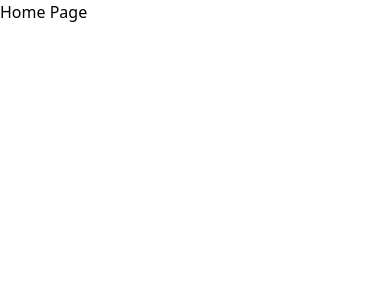
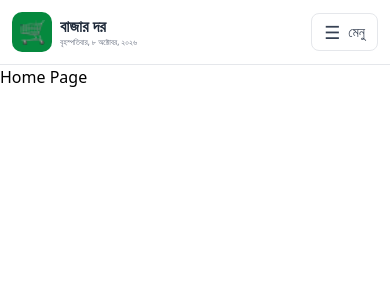
Before and after one commit to sakiburdev/b14-a7-bazar-dor, a Next.js app: page / in a window 390 px wide. Shown: the top 300 px of the page. Built offline with nearby package versions, Linux system fonts and the light colour scheme; no server answers.

Commit message:
complete responsive header and navigation

```diff
--- a/src/app/layout.js
+++ b/src/app/layout.js
@@ -1,5 +1,6 @@
 import { Geist, Geist_Mono } from "next/font/google";
 import "./globals.css";
+import Header from "@/components/Header";
 
 const geistSans = Geist({
   variable: "--font-geist-sans",
@@ -22,7 +23,11 @@ export default function RootLayout({ children }) {
       lang="en"
       className={`${geistSans.variable} ${geistMono.variable} h-full antialiased`}
     >
-      <body className="min-h-full flex flex-col">{children}</body>
+      <body className="min-h-full flex flex-col">
+        <Header />
+
+        {children}
+      </body>
     </html>
   );
 }
--- /dev/null
+++ b/src/components/Header.jsx
@@ -0,0 +1,142 @@
+"use client";
+import Image from "next/image";
+import Link from "next/link";
+import { useEffect, useState } from "react";
+import NavLinks from "./NavLinks";
+
+const Header = () => {
+    const [navs, setNavs] = useState([]);
+    const [open, setOpen] = useState(false);
+
+    const date = new Date().toLocaleDateString("bn-BD", {
+        dateStyle: "full",
+    });
+
+    useEffect(() => {
+        const fetchCategories = async () => {
+            const res = await fetch(
+                "https://api.api-store.workers.dev/api/bazardor/categories"
+            );
+
+            const data = await res.json();
+
+            setNavs(data);
+        };
+
+        fetchCategories();
+    }, []);
+
+    return (
+        <header className="border-b border-gray-200 bg-white">
+
+            {/* Top Header */}
+            <div className="mx-auto flex max-w-7xl items-center justify-between gap-3 px-3 py-3 sm:px-4 sm:py-4">
+
+                {/* Logo + Title */}
+                <div className="flex min-w-0 items-center gap-2 sm:gap-3">
+
+                    {/* Logo */}
+                    <div className="flex h-10 w-10 shrink-0 items-center justify-center rounded-[10px] bg-[#05893E] sm:h-[42px] sm:w-[42px] sm:rounded-[12px]">
+                        <Image
+                            src="/logo-icon.png"
+                            alt="বাজার দর"
+                            width={25}
+                            height={25}
+                            priority
+                            className="object-contain"
+                        />
+                    </div>
+
+                    {/* Title */}
+                    <div className="min-w-0">
+                        <h1 className="truncate text-base font-bold leading-tight text-gray-800 sm:text-xl">
+                            বাজার দর
+                        </h1>
+
+                        <p className="truncate text-[8px] text-gray-500 sm:text-[10px]">
+                            {date}
+                        </p>
+                    </div>
+
+                </div>
+
+                {/* Desktop Auth */}
+                <div className="hidden items-center gap-6 md:flex">
+
+                    <Link
+                        href="/sign-in"
+                        className="text-sm font-medium text-gray-700 transition hover:text-green-700"
+                    >
+                        সাইন ইন
+                    </Link>
+
+                    <Link
+                        href="/sign-up"
+                        className="rounded-lg bg-green-700 px-4 py-2 text-sm font-medium text-white shadow-md transition hover:bg-green-800"
+                    >
+                        সাইন আপ
+                    </Link>
+
+                </div>
+
+                {/* Mobile Menu Button */}
+                <button
+                    type="button"
+                    onClick={() => setOpen(!open)}
+                    className="flex items-center gap-2 rounded-lg border border-gray-200 px-3 py-2 text-sm font-medium text-gray-700 transition hover:bg-gray-50 md:hidden"
+                    aria-label="Toggle menu"
+                    aria-expanded={open}
+                >
+                    <span className="text-lg leading-none">
+                        {open ? "✕" : "☰"}
+                    </span>
+
+                    <span>মেনু</span>
+                </button>
+
+            </div>
+
+            {/* Desktop Navigation */}
+            <div className="hidden md:block">
+                <NavLinks navs={navs} />
+            </div>
+
+            {/* Mobile Navigation */}
+            {open && (
+                <div className="border-t border-gray-100 bg-white px-3 py-4 shadow-md md:hidden">
+
+                    <NavLinks
+                        navs={navs}
+                        mobile={true}
+                        closeMenu={() => setOpen(false)}
+                    />
+
+                    {/* Mobile Auth */}
+                    <div className="mt-4 flex gap-2 border-t border-gray-100 pt-4">
+
+                        <Link
+                            href="/sign-in"
+                            onClick={() => setOpen(false)}
+                            className="flex-1 rounded-lg border border-gray-200 px-3 py-2 text-center text-sm font-medium text-gray-700 transition hover:bg-gray-50"
+                        >
+                            সাইন ইন
+                        </Link>
+
+                        <Link
+                            href="/sign-up"
+                            onClick={() => setOpen(false)}
+                            className="flex-1 rounded-lg bg-green-700 px-3 py-2 text-center text-sm font-medium text-white transition hover:bg-green-800"
+                        >
+                            সাইন আপ
+                        </Link>
+
+                    </div>
+
+                </div>
+            )}
+
+        </header>
+    );
+};
+
+export default Header;
--- /dev/null
+++ b/src/components/NavLinks.jsx
@@ -0,0 +1,51 @@
+"use client";
+import Link from "next/link";
+
+const NavLinks = ({ navs = [], mobile = false, closeMenu }) => {
+  return (
+    <nav className={mobile ? "" : "border-t border-gray-100"}>
+
+      <div
+        className={
+          mobile
+            ? "grid grid-cols-2 gap-2"
+            : "mx-22 max-w-7xl px-3 sm:px-1"
+        }
+      >
+
+        <div
+          className={
+            mobile
+              ? ""
+              : "flex min-w-max items-center justify-start gap-6 py-3 sm:justify-center sm:gap-8 sm:py-4 lg:gap-10"
+          }
+        >
+
+          {navs.map((category) => (
+            <Link
+              key={category.id}
+              href={`/category/${category.slug}`}
+              onClick={closeMenu}
+              className={
+                mobile
+                  ? "flex items-center gap-2 rounded-lg px-3 py-3 text-sm font-medium text-gray-700 transition hover:bg-green-50 hover:text-green-700"
+                  : "flex shrink-0 items-center gap-1 text-xs font-medium text-gray-700 transition hover:text-green-700 sm:text-sm"
+              }
+            >
+              <span className="text-sm sm:text-base">
+                {category.icon}
+              </span>
+
+              <span>{category.nameBn}</span>
+            </Link>
+          ))}
+
+        </div>
+
+      </div>
+
+    </nav>
+  );
+};
+
+export default NavLinks;
```
Also changed, not shown: public/bazar-hero.png (added), public/logo-icon.png (added).
